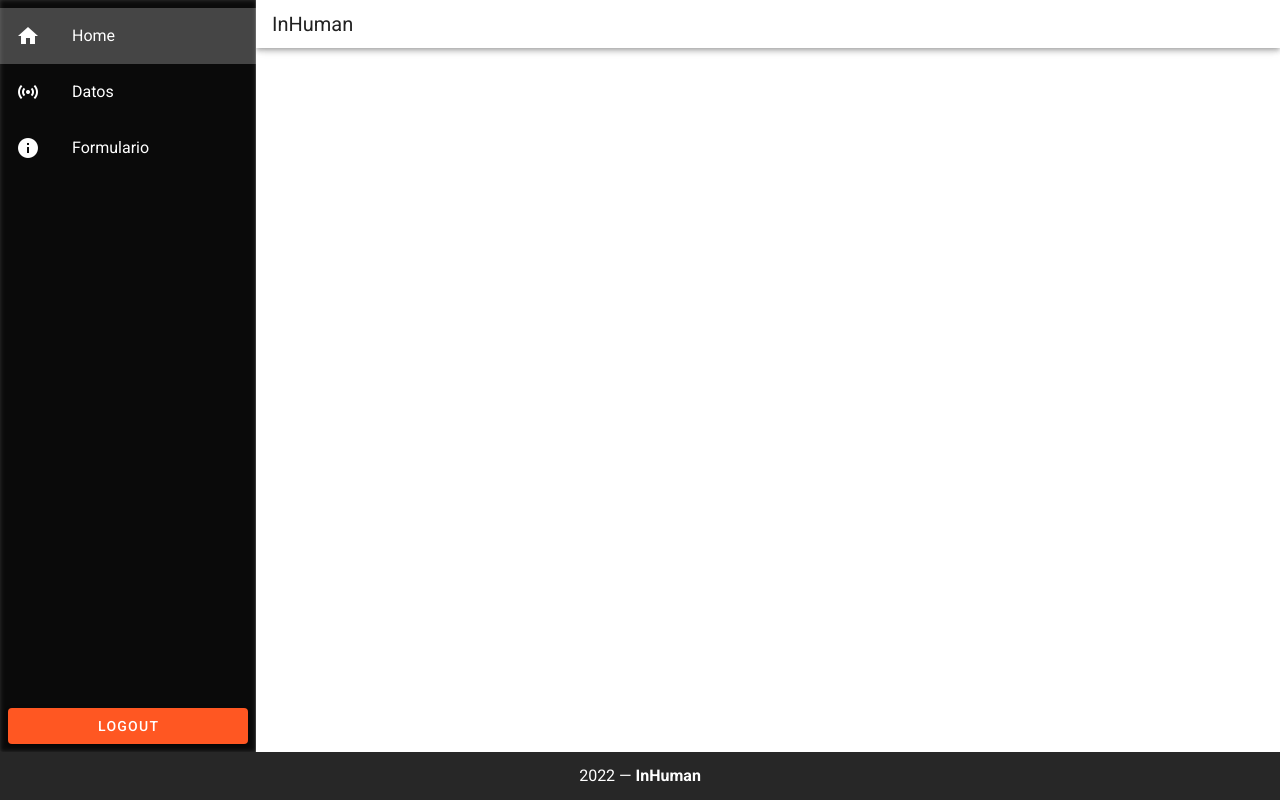
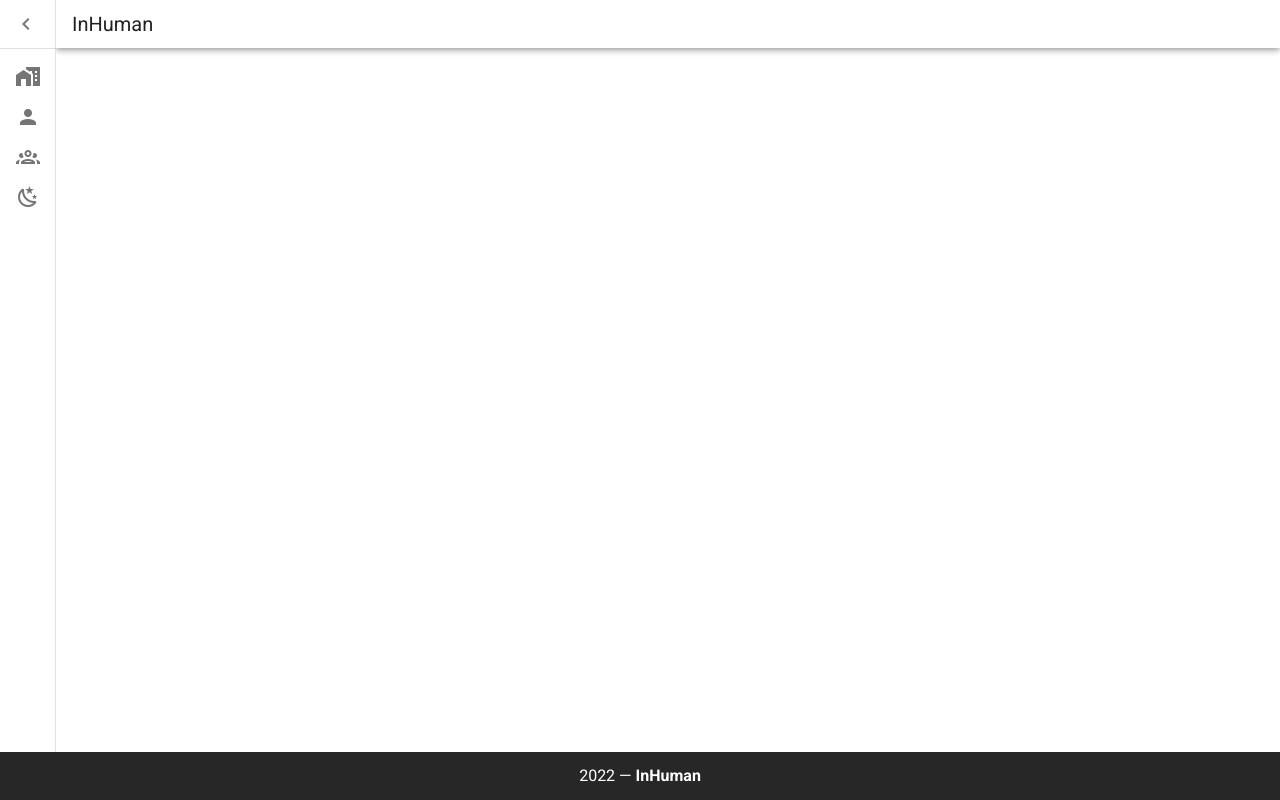
Before and after one commit to Ulises502/InHuman, a Vue app: page / in a window 1280 px wide. Built offline with nearby package versions, Linux system fonts and the light colour scheme.

Commit message:
Update Navigation.vue

```diff
--- a/src/components/layout/Navigation.vue
+++ b/src/components/layout/Navigation.vue
@@ -1,19 +1,15 @@
 <template>
-  <v-navigation-drawer
-    class="dark accent-4"
-    dark
-    permanent
-    app
-  >
-  <!-- src="@/../public/city-of-brass.png" -->
-    <template v-slot:img="props">
-      <v-img
-        v-bind="props"
-        gradient="to right, rgba(0, 0, 0, 0.8), rgba(0, 0, 0, 0.8)"
-      ></v-img>
-    </template>
-    <v-list>
-      <v-list-item v-for="item in items" :key="item.title" :to="item.link" link>
+  <v-navigation-drawer v-model="drawer" :mini-variant.sync="mini" app permanent>
+    <v-list-item class="px-2">
+      <v-btn icon @click.stop="mini = !mini">
+        <v-icon>mdi-chevron-left</v-icon>
+      </v-btn>
+    </v-list-item>
+
+    <v-divider></v-divider>
+
+    <v-list dense>
+      <v-list-item v-for="item in items" :key="item.title" link>
         <v-list-item-icon>
           <v-icon>{{ item.icon }}</v-icon>
         </v-list-item-icon>
@@ -23,12 +19,6 @@
         </v-list-item-content>
       </v-list-item>
     </v-list>
-
-    <template v-slot:append>
-      <div class="pa-2">
-        <v-btn class="deep-orange" block> Logout </v-btn>
-      </div>
-    </template>
   </v-navigation-drawer>
 </template>
 
@@ -36,12 +26,14 @@
 export default {
   data() {
     return {
+      drawer: true,
       items: [
-        { title: "Home", icon: "mdi-home", link: "/" },
-        { title: "Datos", icon: "mdi-access-point", link: "/api" },
-        { title: "Formulario", icon: "mdi-information", link: "/form" },
+        { title: "Home", icon: "mdi-home-city" },
+        { title: "My Account", icon: "mdi-account" },
+        { title: "Users", icon: "mdi-account-group-outline" },
+        { title: "Theme", icon: "mdi-weather-night" },
       ],
-      right: null,
+      mini: true,
     };
   },
 };
```
